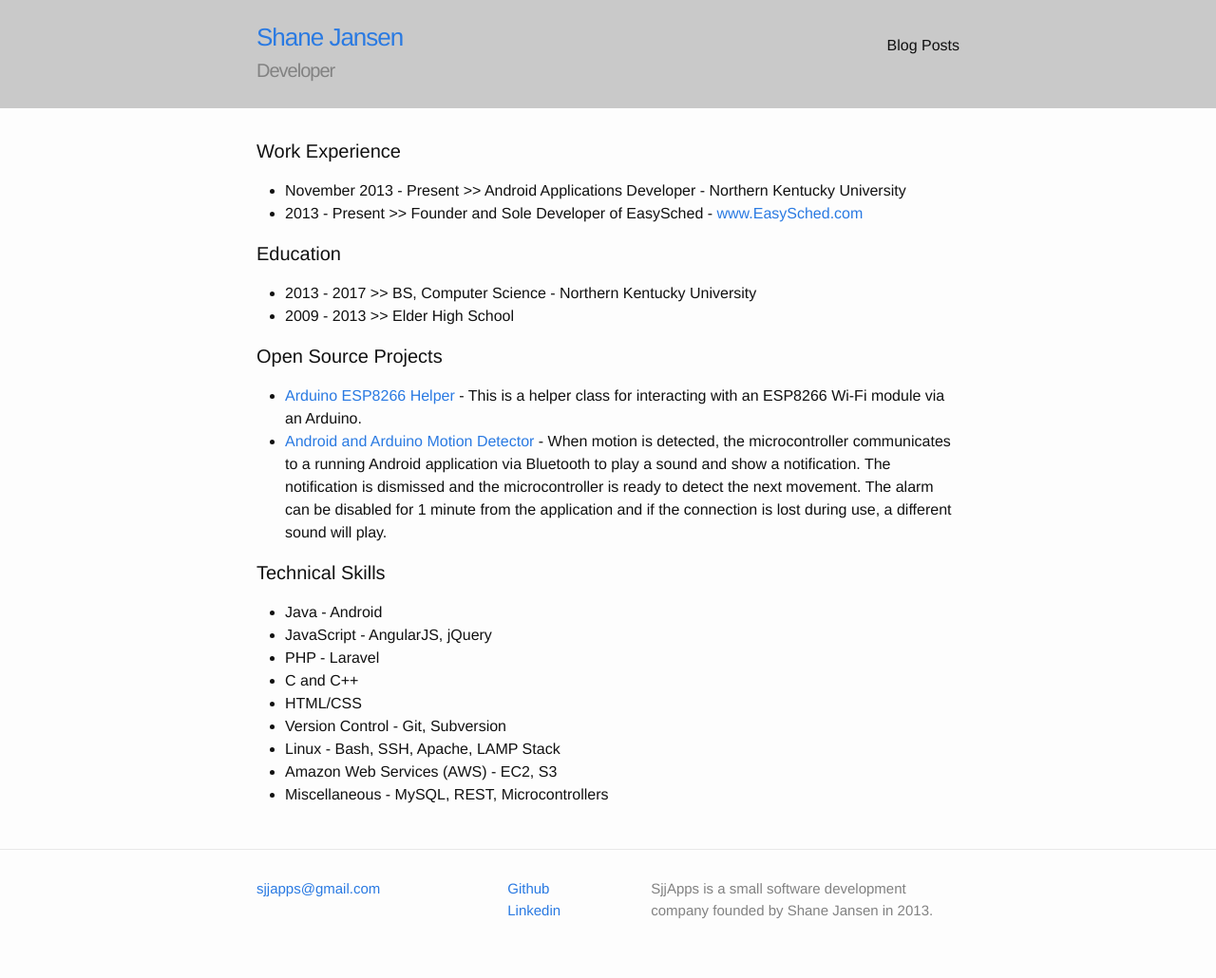
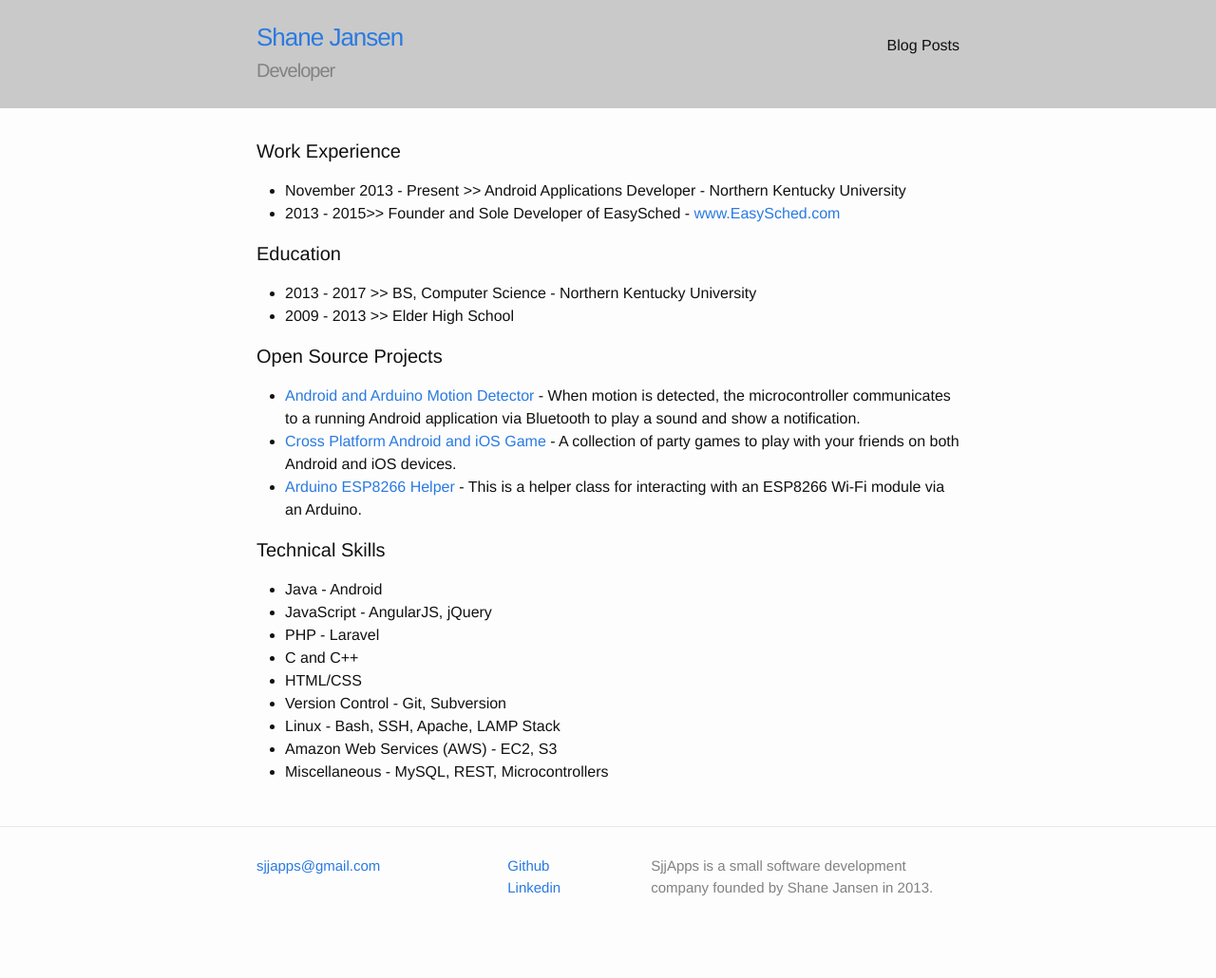
Before and after one commit to ShaneJansen/SjjAppsWebsite, a Jekyll site: the page built from index.html, in a window 1280 px wide. Shown: the whole page at 95% size. Built offline with Jekyll 4.4.1, drawn with Linux system fonts in a browser that asks for light colours; after the commit the page ends 1006 px from its top, so only the background shows below that.

```diff
--- a/blogs.html
+++ b/blogs.html
@@ -4,7 +4,6 @@ title: Blog Posts
 permalink: /blog-posts/
 ---
 
-{% for post in site.posts %}
 <ul class="post-list">
     {% for post in site.posts %}
     <li>
@@ -16,4 +15,3 @@ permalink: /blog-posts/
     </li>
     {% endfor %}
 </ul>
-{% endfor %}
--- a/index.html
+++ b/index.html
@@ -11,7 +11,7 @@ layout: default
         November 2013 - Present >> Android Applications Developer
         - Northern Kentucky University
       </li>
-      <li>2013 - Present >> Founder and Sole Developer of EasySched
+      <li>2013 - 2015>> Founder and Sole Developer of EasySched
       - <a href="http://www.easysched.com" target="_blank">www.EasySched.com</a></li>
     </ul>
   </div>
@@ -33,18 +33,19 @@ layout: default
   <div class="resume-listing">
     <ul>
       <li>
+        <a href="/android-bluetooth-motion-sensor-using-arduino/">Android and Arduino Motion Detector</a>
+        - When motion is detected, the microcontroller communicates to a
+        running Android application via Bluetooth to play a sound and show
+        a notification.
+      </li>
+      <li>
+        <a href="https://github.com/ShaneJansen/PartyGame" target="_blank">Cross Platform Android and iOS Game</a>
+        - A collection of party games to play with your friends on both Android and iOS devices.
+      </li>
+      <li>
         <a href="https://github.com/ShaneJansen/ArduinoEsp8266Helper" target="_blank">Arduino ESP8266 Helper</a>
         - This is a helper class for
         interacting with an ESP8266 Wi-Fi module via an Arduino.
-      </li>
-      <li>
-        <a href="/android-bluetooth-motion-sensor-using-arduino/">Android and Arduino Motion Detector</a>
-        - When motion is detected, the microcontroller communicates to a
-        running Android application via Bluetooth to play a sound and show
-        a notification. The notification is dismissed and the microcontroller
-        is ready to detect the next movement. The alarm can be disabled for 1
-        minute from the application and if the connection is lost during use,
-        a different sound will play.
       </li>
     </ul>
   </div>
```
Also changed, not shown: _posts/2016-03-05-raspberry-pi-controlling-mains-power.markdown (added, +28 -0 lines), assets/raspberry-pi-controlling-mains-power/1.jpg (added), assets/raspberry-pi-controlling-mains-power/2.jpg (added), assets/raspberry-pi-controlling-mains-power/3.jpg (added), assets/raspberry-pi-controlling-mains-power/4.jpg (added), assets/raspberry-pi-controlling-mains-power/5.jpg (added), assets/raspberry-pi-controlling-mains-power/6.jpg (added), assets/raspberry-pi-controlling-mains-power/thumb_1.jpg (added), assets/raspberry-pi-controlling-mains-power/thumb_2.jpg (added), assets/raspberry-pi-controlling-mains-power/thumb_3.jpg (added), assets/raspberry-pi-controlling-mains-power/thumb_4.jpg (added), assets/raspberry-pi-controlling-mains-power/thumb_5.jpg (added), assets/raspberry-pi-controlling-mains-power/thumb_6.jpg (added).
